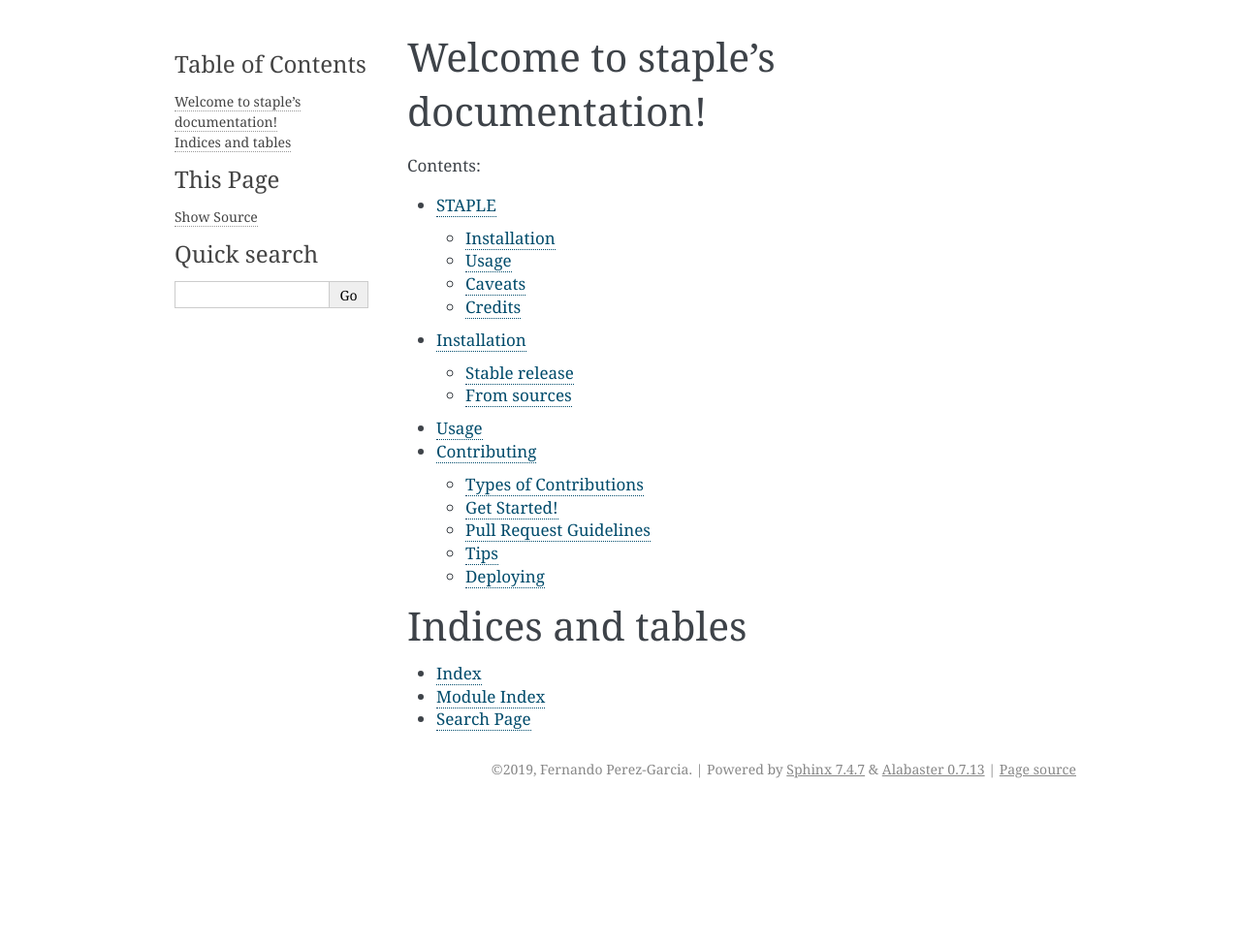
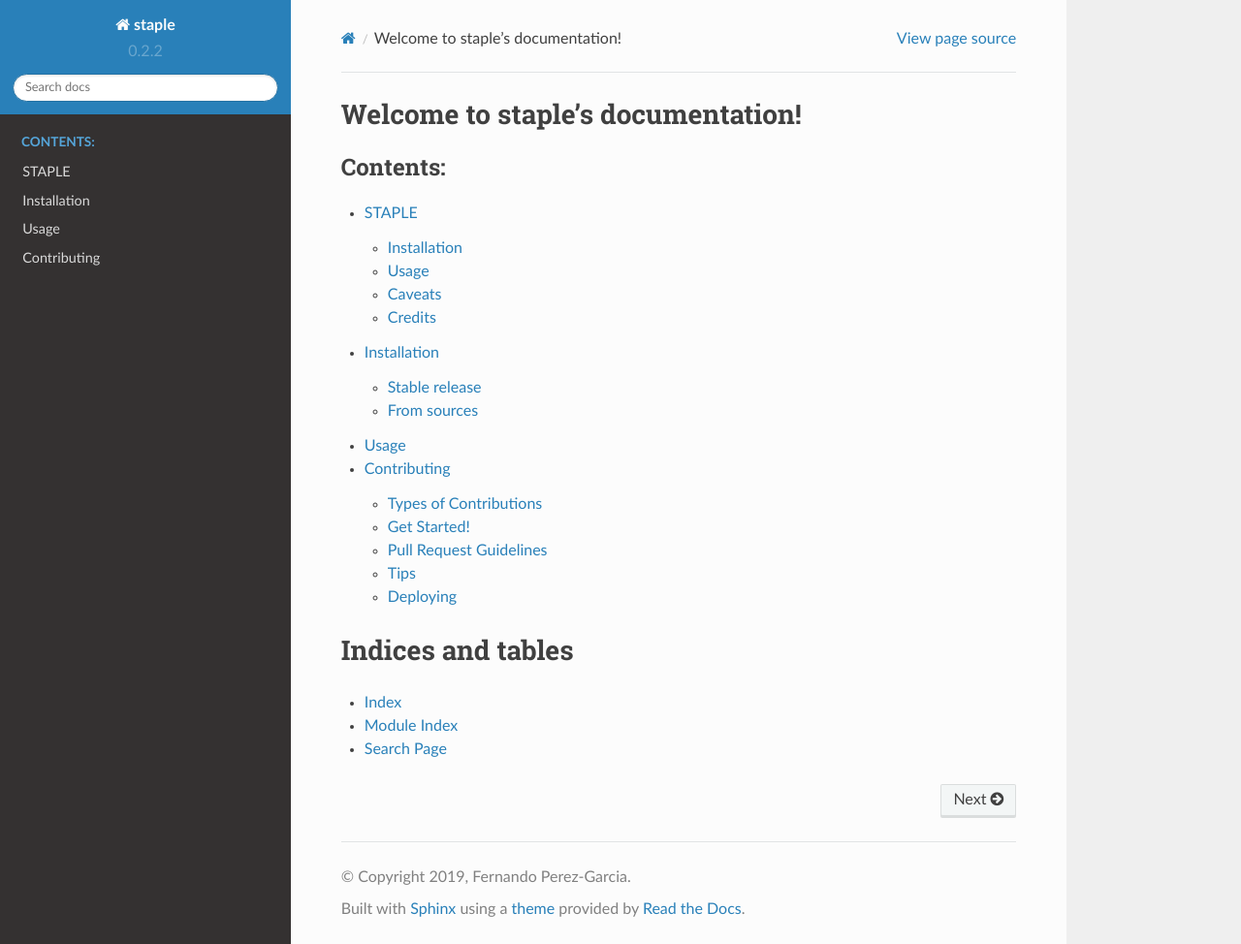
Before and after one commit to fepegar/staple, a Sphinx documentation site: the page built from docs/index.rst, in a window 1280 px wide and 974 px high. Shown: the whole window at 97% size. Built offline with Sphinx 7.4.7 and the Read the Docs theme 2.0.0, drawn with Linux system fonts in a browser that asks for light colours; pages that are not in the unit, such as notebooks, are missing from menus.

Commit message:
Switch to Read the Docs Sphinx theme

```diff
--- a/docs/conf.py
+++ b/docs/conf.py
@@ -23,6 +23,7 @@
 sys.path.insert(0, os.path.abspath('..'))
 
 import staple
+import sphinx_rtd_theme
 
 # -- General configuration ---------------------------------------------
 
@@ -32,7 +33,11 @@
 
 # Add any Sphinx extension module names here, as strings. They can be
 # extensions coming with Sphinx (named 'sphinx.ext.*') or your custom ones.
-extensions = ['sphinx.ext.autodoc', 'sphinx.ext.viewcode']
+extensions = [
+    'sphinx.ext.autodoc',
+    'sphinx.ext.viewcode',
+    'sphinx_rtd_theme',
+]
 
 # Add any paths that contain templates here, relative to this directory.
 templates_path = ['_templates']
@@ -84,7 +89,7 @@
 # The theme to use for HTML and HTML Help pages.  See the documentation for
 # a list of builtin themes.
 #
-html_theme = 'alabaster'
+html_theme = 'sphinx_rtd_theme'
 
 # Theme options are theme-specific and customize the look and feel of a
 # theme further.  For a list of options available for each theme, see the
--- a/setup.py
+++ b/setup.py
@@ -12,6 +12,7 @@
     'Click>=6.0',
     'numpy',
     'SimpleITK==1.2.0',
+    'sphinx-rtd-theme',
 ]
 
 setup_requirements = ['pytest-runner', ]
```
